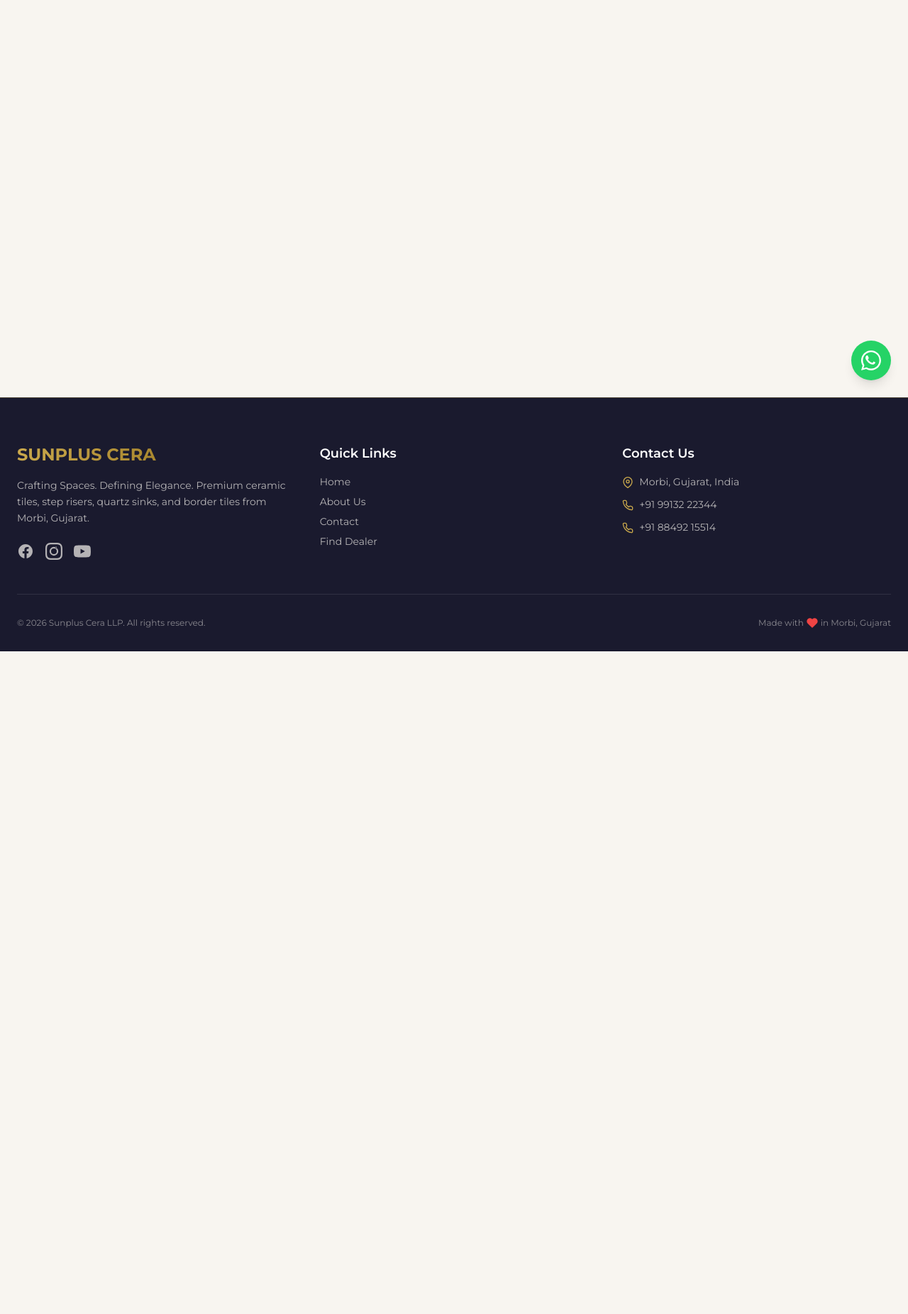
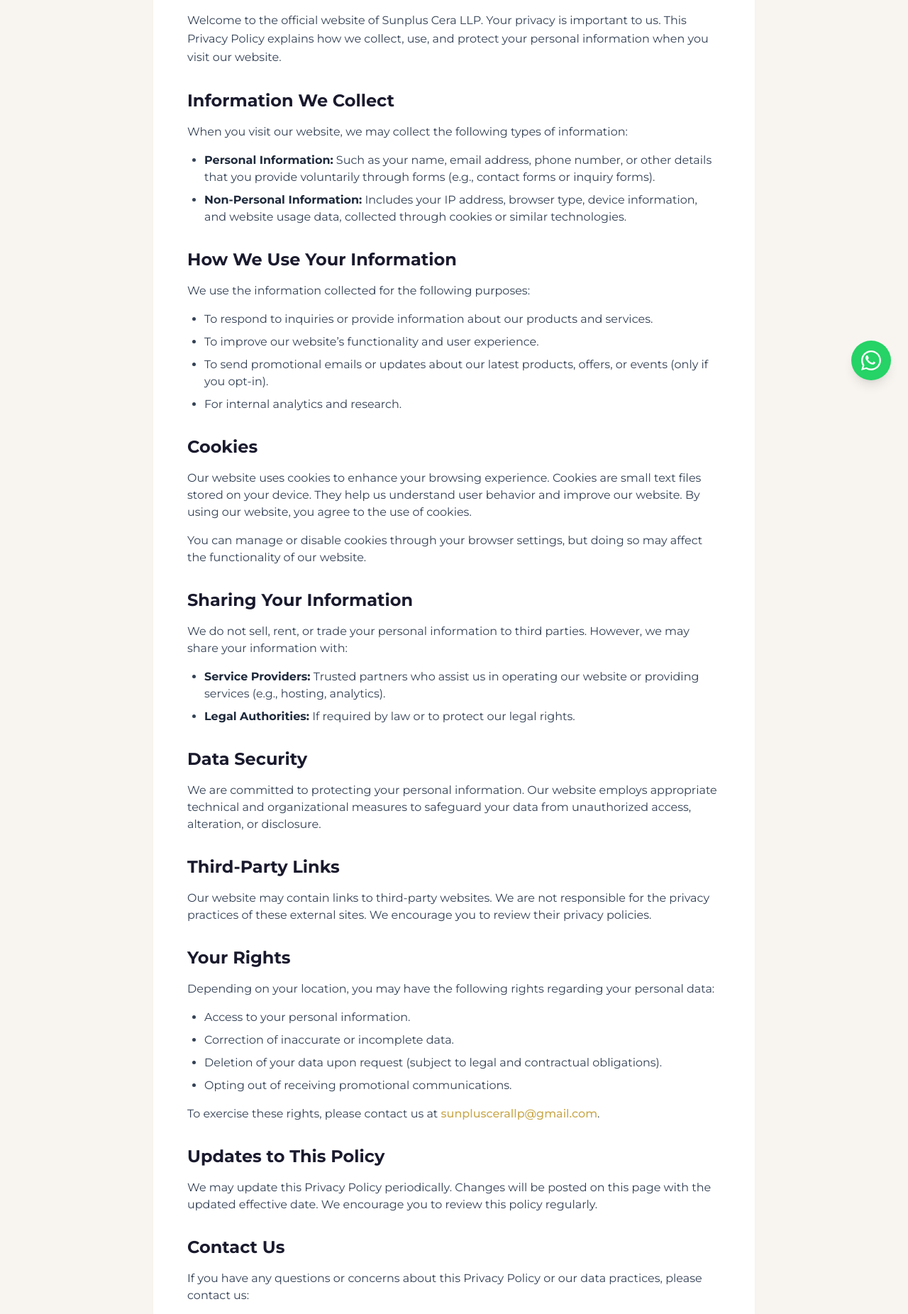
Before and after one commit to rutosoftware-afk/Sunplus-Frontend-Code, a React (Vite) app: page /privacy-policy in a window 1280 px wide. Shown: the part 240-2092 px from the top of the page at 71% size. Before the commit the page ends 1158 px from the top, so only its background shows below. Built offline with nearby package versions, Linux system fonts and the light colour scheme.

Commit message:
fix: adjust hero section height to min-h-screen, remove top padding gap, and add privacy policy

```diff
--- a/src/App.jsx
+++ b/src/App.jsx
@@ -11,6 +11,8 @@
 const Contact = React.lazy(() => import('./pages/Contact'));
 const FindDealer = React.lazy(() => import('./pages/FindDealer'));
 const Gallery = React.lazy(() => import('./pages/Gallery'));
+const PrivacyPolicy = React.lazy(() => import('./pages/PrivacyPolicy'));
+
 
 const PageTransition = ({ children }) => {
   const location = useLocation();
@@ -22,7 +24,7 @@
         animate={{ opacity: 1 }}
         exit={{ opacity: 0 }}
         transition={{ duration: 0.3 }}
-        className="min-h-screen pt-20" // Offset for fixed navbar
+        className="min-h-screen" // Removed pt-20 offset for fixed navbar to let hero section touch top
       >
         {children}
       </motion.div>
@@ -44,6 +46,7 @@
                 <Route path="/contact" element={<Contact />} />
                 <Route path="/find-dealer" element={<FindDealer />} />
                 <Route path="/gallery" element={<Gallery />} />
+                <Route path="/privacy-policy" element={<PrivacyPolicy />} />
               </Routes>
             </PageTransition>
           </Suspense>
--- a/src/components/Footer.jsx
+++ b/src/components/Footer.jsx
@@ -38,6 +38,7 @@
               <li><Link to="/about" className="hover:text-gold transition-colors">About Us</Link></li>
               <li><Link to="/contact" className="hover:text-gold transition-colors">Contact</Link></li>
               <li><Link to="/find-dealer" className="hover:text-gold transition-colors">Find Dealer</Link></li>
+              <li><Link to="/privacy-policy" className="hover:text-gold transition-colors">Privacy Policy</Link></li>
             </ul>
           </div>
 
--- a/src/pages/Gallery.jsx
+++ b/src/pages/Gallery.jsx
@@ -87,7 +87,7 @@
   };
 
   return (
-    <section className="bg-charcoal min-h-screen pt-12 pb-24 relative overflow-hidden">
+    <section className="bg-charcoal min-h-screen pt-24 pb-24 relative overflow-hidden">
       {/* Background styling elements */}
       <div className="absolute top-0 left-0 w-full h-1/2 bg-gradient-to-b from-black/40 to-transparent z-0"></div>
 
--- a/src/pages/Home.jsx
+++ b/src/pages/Home.jsx
@@ -78,7 +78,7 @@
   return (
     <div className="w-full">
       {/* Section 1 — Hero */}
-      <section className="relative min-h-[90vh] flex items-center justify-center overflow-hidden bg-gradient-to-br from-cyan-50 via-white to-cyan-100/50">
+      <section className="relative min-h-screen pt-24 flex items-center justify-center overflow-hidden bg-gradient-to-br from-cyan-50 via-white to-cyan-100/50">
         <div className="absolute inset-0 floating-grid opacity-10"></div>
         <div className="container mx-auto px-6 relative z-10 text-center">
           <h1 className="text-4xl sm:text-5xl md:text-7xl lg:text-8xl font-bold text-slate-800 mb-6 tracking-tight drop-shadow-sm leading-tight">
--- /dev/null
+++ b/src/pages/PrivacyPolicy.jsx
@@ -0,0 +1,108 @@
+import React from 'react';
+
+const PrivacyPolicy = () => {
+  return (
+    <div className="bg-cream min-h-screen pt-32 pb-16">
+      <div className="container mx-auto px-6 max-w-4xl">
+        <h1 className="text-4xl md:text-5xl font-bold text-charcoal mb-8 text-center">Privacy Policy</h1>
+
+        <div className="bg-white p-8 md:p-12 rounded-2xl shadow-sm text-slate-700 space-y-8">
+          <section>
+            <p className="leading-relaxed">
+              Welcome to the official website of Sunplus Cera LLP. Your privacy is important to us. This Privacy Policy explains how we collect, use, and protect your personal information when you visit our website.
+            </p>
+          </section>
+
+          <section>
+            <h2 className="text-2xl font-bold text-charcoal mb-4">Information We Collect</h2>
+            <p className="mb-4">When you visit our website, we may collect the following types of information:</p>
+            <ul className="list-disc pl-6 space-y-2">
+              <li><strong className="text-slate-800">Personal Information:</strong> Such as your name, email address, phone number, or other details that you provide voluntarily through forms (e.g., contact forms or inquiry forms).</li>
+              <li><strong className="text-slate-800">Non-Personal Information:</strong> Includes your IP address, browser type, device information, and website usage data, collected through cookies or similar technologies.</li>
+            </ul>
+          </section>
+
+          <section>
+            <h2 className="text-2xl font-bold text-charcoal mb-4">How We Use Your Information</h2>
+            <p className="mb-4">We use the information collected for the following purposes:</p>
+            <ul className="list-disc pl-6 space-y-2">
+              <li>To respond to inquiries or provide information about our products and services.</li>
+              <li>To improve our website’s functionality and user experience.</li>
+              <li>To send promotional emails or updates about our latest products, offers, or events (only if you opt-in).</li>
+              <li>For internal analytics and research.</li>
+            </ul>
+          </section>
+
+          <section>
+            <h2 className="text-2xl font-bold text-charcoal mb-4">Cookies</h2>
+            <p className="mb-4">
+              Our website uses cookies to enhance your browsing experience. Cookies are small text files stored on your device. They help us understand user behavior and improve our website. By using our website, you agree to the use of cookies.
+            </p>
+            <p>
+              You can manage or disable cookies through your browser settings, but doing so may affect the functionality of our website.
+            </p>
+          </section>
+
+          <section>
+            <h2 className="text-2xl font-bold text-charcoal mb-4">Sharing Your Information</h2>
+            <p className="mb-4">We do not sell, rent, or trade your personal information to third parties. However, we may share your information with:</p>
+            <ul className="list-disc pl-6 space-y-2">
+              <li><strong className="text-slate-800">Service Providers:</strong> Trusted partners who assist us in operating our website or providing services (e.g., hosting, analytics).</li>
+              <li><strong className="text-slate-800">Legal Authorities:</strong> If required by law or to protect our legal rights.</li>
+            </ul>
+          </section>
+
+          <section>
+            <h2 className="text-2xl font-bold text-charcoal mb-4">Data Security</h2>
+            <p>
+              We are committed to protecting your personal information. Our website employs appropriate technical and organizational measures to safeguard your data from unauthorized access, alteration, or disclosure.
+            </p>
+          </section>
+
+          <section>
+            <h2 className="text-2xl font-bold text-charcoal mb-4">Third-Party Links</h2>
+            <p>
+              Our website may contain links to third-party websites. We are not responsible for the privacy practices of these external sites. We encourage you to review their privacy policies.
+            </p>
+          </section>
+
+          <section>
+            <h2 className="text-2xl font-bold text-charcoal mb-4">Your Rights</h2>
+            <p className="mb-4">Depending on your location, you may have the following rights regarding your personal data:</p>
+            <ul className="list-disc pl-6 space-y-2 mb-4">
+              <li>Access to your personal information.</li>
+              <li>Correction of inaccurate or incomplete data.</li>
+              <li>Deletion of your data upon request (subject to legal and contractual obligations).</li>
+              <li>Opting out of receiving promotional communications.</li>
+            </ul>
+            <p>
+              To exercise these rights, please contact us at <a href="mailto:sunpluscerallp@gmail.com" className="text-gold hover:underline font-medium">sunpluscerallp@gmail.com</a>.
+            </p>
+          </section>
+
+          <section>
+            <h2 className="text-2xl font-bold text-charcoal mb-4">Updates to This Policy</h2>
+            <p>
+              We may update this Privacy Policy periodically. Changes will be posted on this page with the updated effective date. We encourage you to review this policy regularly.
+            </p>
+          </section>
+
+          <section>
+            <h2 className="text-2xl font-bold text-charcoal mb-4">Contact Us</h2>
+            <p className="mb-4">If you have any questions or concerns about this Privacy Policy or our data practices, please contact us:</p>
+            <div className="bg-cream/50 p-6 rounded-lg border border-gold/20">
+              <h3 className="font-bold text-slate-800 text-lg mb-2">Sunplus Cera LLP</h3>
+              <p className="text-slate-600">
+                Survey No 595 P2/P1/P1,<br />
+                Village: Rangpar, Opp. ViratNagar,<br />
+                Morbi, Gujarat, India.
+              </p>
+            </div>
+          </section>
+        </div>
+      </div>
+    </div>
+  );
+};
+
+export default PrivacyPolicy;
```
